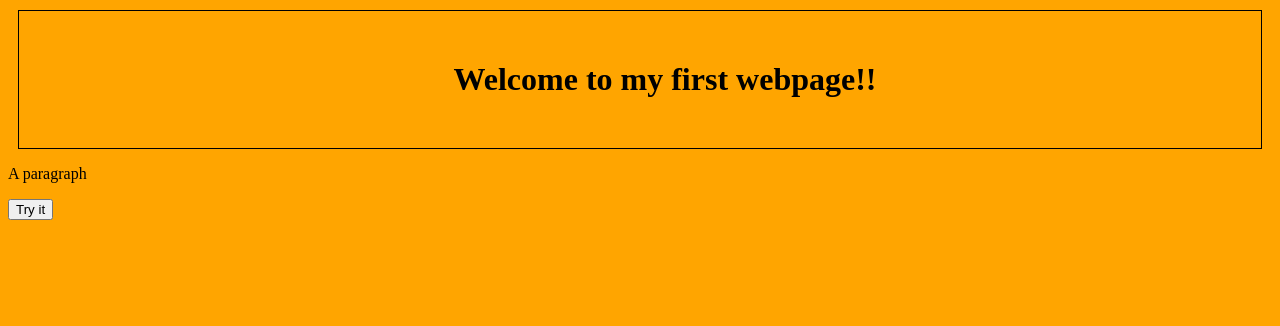
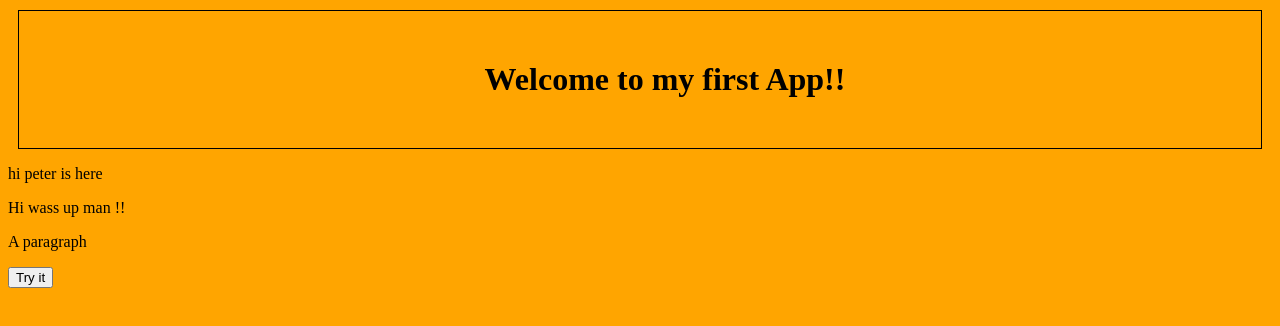
Before and after one commit to AmeethSingh45/new, a plain HTML site: page Ameeth prac/index.html in a window 1280 px wide. Drawn offline with Linux system fonts and the light colour scheme.

Commit message:
extra paragraph added

```diff
--- a/Ameeth prac/index.html
+++ b/Ameeth prac/index.html
@@ -16,9 +16,9 @@ h1{
 </style>
 </head>
 <body>
-
-
-<h1 >Welcome to my first webpage!!</h1>
+<h1 >Welcome to my first App!!</h1>
+<p> hi peter is here</p>
+<p>Hi wass up man !!</p>
 <p id = "demo">A paragraph </p>
 <button type ="button"  onclick="myFunction()"> Try it </button>
 
```
